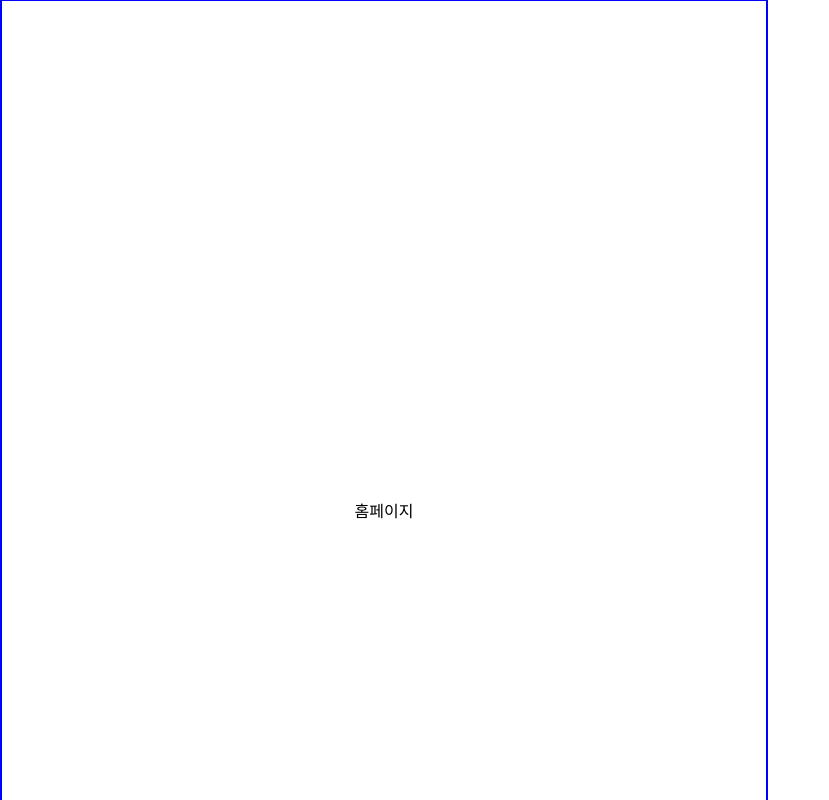
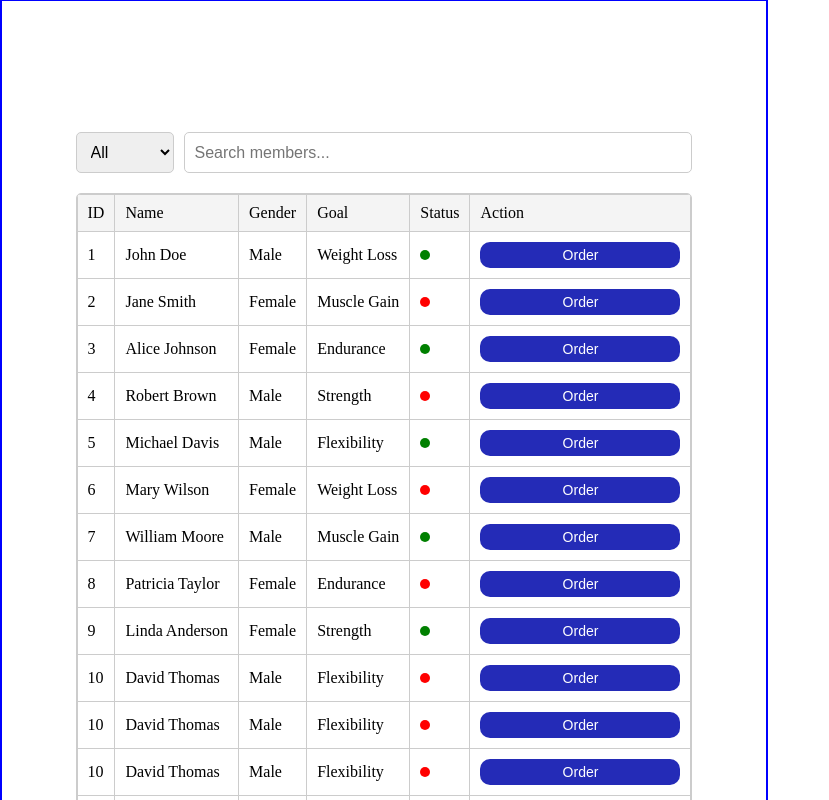
Before and after one commit to edenLeSIK/trainersmeal, a React (Vite) app: page / in a window 1280 px wide. Shown: the top 800 px of the page, without its empty margins (0-829 px from the left). Built offline with nearby package versions, Linux system fonts and the light colour scheme.

Commit message:
feature member list

```diff
--- a/src/App.tsx
+++ b/src/App.tsx
@@ -1,6 +1,6 @@
 import { BrowserRouter as Router, Routes, Route } from "react-router-dom";
 // import { Header } from "./layout";
-import Home from "./pages/Home";
+import Home from "./pages/Member";
 import Login from "./pages/Login";
 import Register from "./pages/Register";
 import GlobalStyle from "./GlobalStyle";
--- /dev/null
+++ b/src/constants/member.ts
@@ -0,0 +1,164 @@
+interface MemberProps {
+  id: string;
+  name: string;
+  gender: string;
+  goal: string;
+  status: string;
+}
+
+export const membersData: MemberProps[] = [
+  {
+    id: "1",
+    name: "John Doe",
+    gender: "Male",
+    goal: "Weight Loss",
+    status: "Active",
+  },
+  {
+    id: "2",
+    name: "Jane Smith",
+    gender: "Female",
+    goal: "Muscle Gain",
+    status: "Inactive",
+  },
+  {
+    id: "3",
+    name: "Alice Johnson",
+    gender: "Female",
+    goal: "Endurance",
+    status: "Active",
+  },
+  {
+    id: "4",
+    name: "Robert Brown",
+    gender: "Male",
+    goal: "Strength",
+    status: "Inactive",
+  },
+  {
+    id: "5",
+    name: "Michael Davis",
+    gender: "Male",
+    goal: "Flexibility",
+    status: "Active",
+  },
+  {
+    id: "6",
+    name: "Mary Wilson",
+    gender: "Female",
+    goal: "Weight Loss",
+    status: "Inactive",
+  },
+  {
+    id: "7",
+    name: "William Moore",
+    gender: "Male",
+    goal: "Muscle Gain",
+    status: "Active",
+  },
+  {
+    id: "8",
+    name: "Patricia Taylor",
+    gender: "Female",
+    goal: "Endurance",
+    status: "Inactive",
+  },
+  {
+    id: "9",
+    name: "Linda Anderson",
+    gender: "Female",
+    goal: "Strength",
+    status: "Active",
+  },
+  {
+    id: "10",
+    name: "David Thomas",
+    gender: "Male",
+    goal: "Flexibility",
+    status: "Inactive",
+  },
+  {
+    id: "10",
+    name: "David Thomas",
+    gender: "Male",
+    goal: "Flexibility",
+    status: "Inactive",
+  },
+  {
+    id: "10",
+    name: "David Thomas",
+    gender: "Male",
+    goal: "Flexibility",
+    status: "Inactive",
+  },
+  {
+    id: "10",
+    name: "David Thomas",
+    gender: "Male",
+    goal: "Flexibility",
+    status: "Inactive",
+  },
+  {
+    id: "10",
+    name: "David Thomas",
+    gender: "Male",
+    goal: "Flexibility",
+    status: "Inactive",
+  },
+  {
+    id: "10",
+    name: "David Thomas",
+    gender: "Male",
+    goal: "Flexibility",
+    status: "Inactive",
+  },
+  {
+    id: "10",
+    name: "David Thomas",
+    gender: "Male",
+    goal: "Flexibility",
+    status: "Inactive",
+  },
+  {
+    id: "10",
+    name: "David Thomas",
+    gender: "Male",
+    goal: "Flexibility",
+    status: "Inactive",
+  },
+  {
+    id: "10",
+    name: "David Thomas",
+    gender: "Male",
+    goal: "Flexibility",
+    status: "Inactive",
+  },
+  {
+    id: "10",
+    name: "David Thomas",
+    gender: "Male",
+    goal: "Flexibility",
+    status: "Inactive",
+  },
+  {
+    id: "10",
+    name: "David Thomas",
+    gender: "Male",
+    goal: "Flexibility",
+    status: "Inactive",
+  },
+  {
+    id: "10",
+    name: "David Thomas",
+    gender: "Male",
+    goal: "Flexibility",
+    status: "Inactive",
+  },
+  {
+    id: "10",
+    name: "David Thomas",
+    gender: "Male",
+    goal: "Flexibility",
+    status: "Inactive",
+  },
+];
--- /dev/null
+++ b/src/pages/Member.tsx
@@ -0,0 +1,187 @@
+import { useState, ChangeEvent } from "react";
+import { useNavigate } from "react-router-dom";
+import InputComponent from "../components/ui/InputComponent";
+import Button from "../components/ui/Button";
+import styled from "styled-components";
+import { membersData } from "../constants/member";
+
+const Member: React.FC = () => {
+  const [filterStatus, setFilterStatus] = useState<string>("");
+  const [searchTerm, setSearchTerm] = useState<string>("");
+  const [filteredMembers, setFilteredMembers] = useState(membersData);
+  const navigate = useNavigate();
+
+  const handleFilterChange = (e: ChangeEvent<HTMLSelectElement>) => {
+    const status = e.target.value;
+    setFilterStatus(status);
+    filterMembers(status, searchTerm);
+  };
+
+  const handleSearchChange = (e: ChangeEvent<HTMLInputElement>) => {
+    const term = e.target.value;
+    setSearchTerm(term);
+    filterMembers(filterStatus, term);
+  };
+
+  const filterMembers = (status: string, term: string) => {
+    let filtered = membersData;
+
+    if (status) {
+      filtered = filtered.filter((member) => member.status === status);
+    }
+
+    if (term) {
+      filtered = filtered.filter(
+        (member) =>
+          member.name.toLowerCase().includes(term.toLowerCase()) ||
+          member.goal.toLowerCase().includes(term.toLowerCase())
+      );
+    }
+
+    setFilteredMembers(filtered);
+  };
+
+  const handleOrderClick = (id: string) => {
+    navigate(`/order/${id}`);
+  };
+
+  const handleMemberClick = (id: string) => {
+    navigate(`/member/${id}`);
+  };
+
+  return (
+    <Container>
+      <div className="filter-search-bar">
+        <select value={filterStatus} onChange={handleFilterChange}>
+          <option value="">All</option>
+          <option value="Active">Active</option>
+          <option value="Inactive">Inactive</option>
+        </select>
+        <InputComponent
+          type="text"
+          placeholder="Search members..."
+          value={searchTerm}
+          onChange={handleSearchChange}
+        />
+      </div>
+      <div className="table-container">
+        <table className="member-table">
+          <thead>
+            <tr>
+              <th>ID</th>
+              <th>Name</th>
+              <th>Gender</th>
+              <th>Goal</th>
+              <th>Status</th>
+              <th>Action</th>
+            </tr>
+          </thead>
+          <tbody>
+            {filteredMembers.map((member) => (
+              <tr key={member.id} onClick={() => handleMemberClick(member.id)}>
+                <td>{member.id}</td>
+                <td>{member.name}</td>
+                <td>{member.gender}</td>
+                <td>{member.goal}</td>
+                <td>
+                  <div className={`status-indicator ${member.status}`} />
+                </td>
+                <td>
+                  <Button
+                    text="Order"
+                    onClick={(e) => {
+                      e.stopPropagation();
+                      handleOrderClick(member.id);
+                    }}
+                    className="order-button"
+                    color="main"
+                  />
+                </td>
+              </tr>
+            ))}
+          </tbody>
+        </table>
+      </div>
+    </Container>
+  );
+};
+
+export default Member;
+
+const Container = styled.div`
+  padding: 20px;
+  height: 100vh;
+  display: flex;
+  flex-direction: column;
+
+  .filter-search-bar {
+    margin-bottom: 20px;
+    display: flex;
+    gap: 10px;
+
+    select,
+    input {
+      padding: 10px;
+      font-size: 16px;
+      border-radius: 5px;
+      border: 1px solid #ccc;
+    }
+
+    input {
+      flex: 1;
+    }
+  }
+
+  .table-container {
+    flex: 1;
+    overflow-y: auto;
+    border: 1px solid #ccc;
+    border-radius: 5px;
+  }
+
+  .member-table {
+    width: 100%;
+    border-collapse: collapse;
+
+    th,
+    td {
+      padding: 10px;
+      border: 1px solid #ccc;
+      text-align: left;
+    }
+
+    th {
+      background-color: #f4f4f4;
+      position: sticky;
+      top: 0;
+      z-index: 1;
+    }
+
+    tbody tr {
+      cursor: pointer;
+
+      &:hover {
+        background-color: #f1f1f1;
+      }
+    }
+
+    .order-button {
+      padding: 5px 10px;
+      font-size: 14px;
+    }
+  }
+
+  .status-indicator {
+    width: 10px;
+    height: 10px;
+    border-radius: 50%;
+
+    &.Active {
+      background-color: green;
+    }
+
+    &.Inactive {
+      background-color: red;
+    }
+  }
+`;
```
